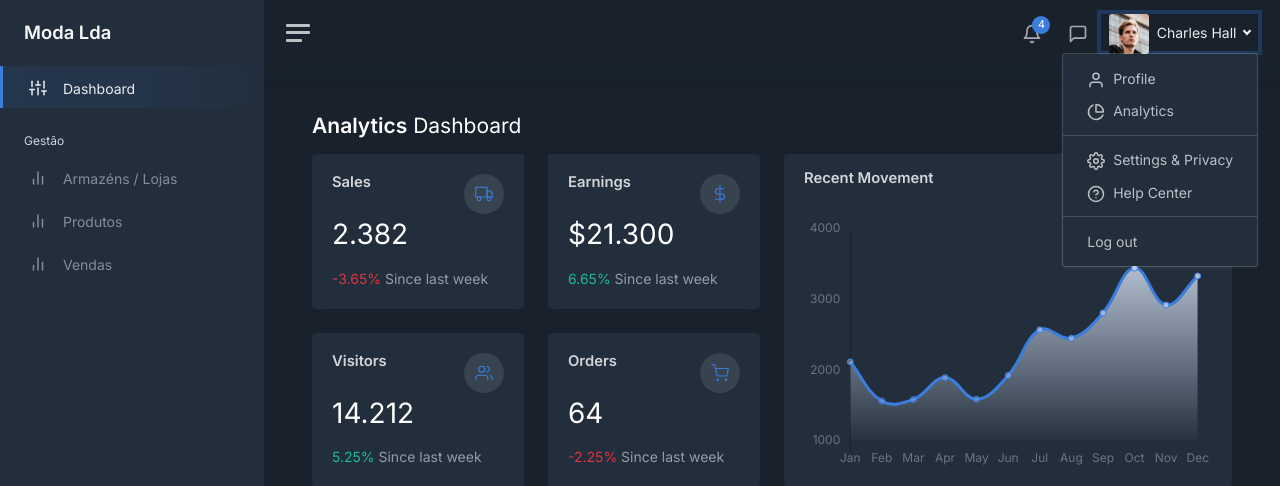
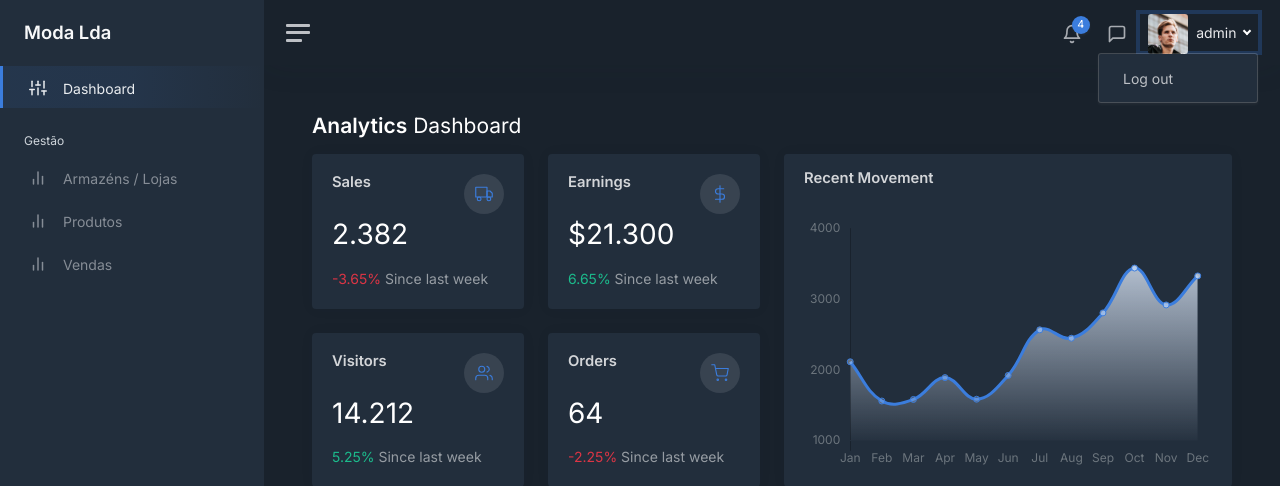
Before and after one commit to 999Samurai/ModaLda, a Flask app: page /dashboard in a window 1280 px wide, after a click on "admin". Shown: the top 486 px of the page. Run offline with Flask 3, Linux system fonts and the light colour scheme; a user stored in the database is signed in; some libraries are stand-ins or nearby versions.

Commit message:
Added username in sidebar and logout button

```diff
--- a/app/__init__.py
+++ b/app/__init__.py
@@ -1,5 +1,5 @@
 from flask import Flask, redirect, url_for
-from flask_login import LoginManager, current_user
+from flask_login import current_user
 
 from database import db
 from login_manager import login_manager
@@ -14,8 +14,8 @@ def create_app():
     app.config['SQLALCHEMY_DATABASE_URI'] = "sqlite:///app.db"
 
     db.init_app(app)
-    # with app.app_context():
-    #     db.create_all()
+    with app.app_context():
+        db.create_all()
 
     app.register_blueprint(bp_login)
     app.register_blueprint(bp_main)
--- a/app/modules/main/templates/sidebar.html
+++ b/app/modules/main/templates/sidebar.html
@@ -219,21 +219,10 @@
 
                         <a class="nav-link dropdown-toggle d-none d-sm-inline-block" href="#" data-bs-toggle="dropdown">
                             <img src="static/img/avatars/avatar.jpg" class="avatar img-fluid rounded me-1"
-                                 alt="Charles Hall"/> <span class="text-dark">Charles Hall</span>
+                                 alt="{{ user.username }}"/> <span class="text-dark"> {{ user.username }} </span>
                         </a>
                         <div class="dropdown-menu dropdown-menu-end">
-                            <a class="dropdown-item" href="pages-profile.html"><i class="align-middle me-1"
-                                                                                  data-feather="user"></i> Profile</a>
-                            <a class="dropdown-item" href="#"><i class="align-middle me-1" data-feather="pie-chart"></i>
-                                Analytics</a>
-                            <div class="dropdown-divider"></div>
-                            <a class="dropdown-item" href="index.html"><i class="align-middle me-1"
-                                                                          data-feather="settings"></i> Settings &
-                                Privacy</a>
-                            <a class="dropdown-item" href="#"><i class="align-middle me-1"
-                                                                 data-feather="help-circle"></i> Help Center</a>
-                            <div class="dropdown-divider"></div>
-                            <a class="dropdown-item" href="#">Log out</a>
+                            <a class="dropdown-item" href="/logout">Log out</a>
                         </div>
                     </li>
                 </ul>
--- a/requirements.txt
+++ b/requirements.txt
@@ -4,3 +4,4 @@ flask-sqlalchemy
 psycopg2-binary
 Werkzeug==2.3.0
 Flask-WTF==1.2.1
+flask-login
```
